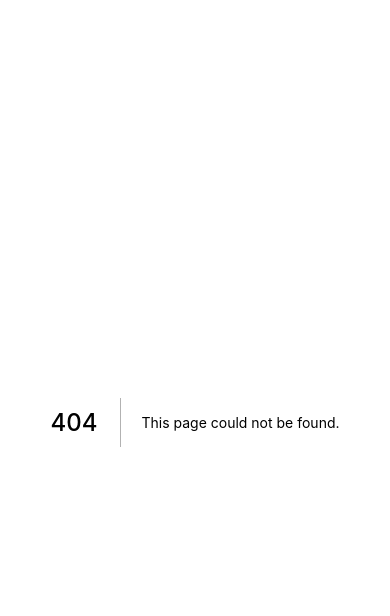
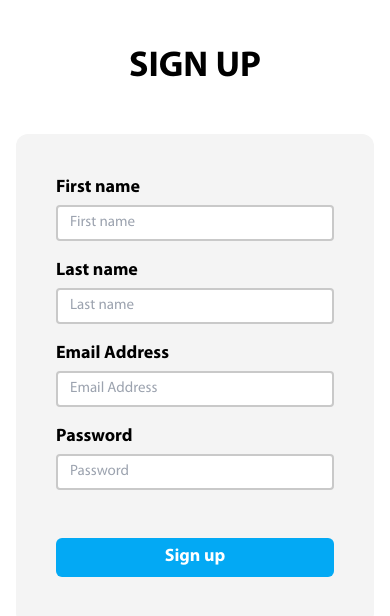
Before and after one commit to DevtranetHQ/Hacksuite, a Next.js app: page /sign-up in a window 390 px wide. Before the commit this address had no page. Shown: the top 616 px of the page. Built offline with nearby package versions, Linux system fonts and the light colour scheme.

Commit message:
create primary mobile view sign up page

```diff
--- /dev/null
+++ b/pages/sign-up.js
@@ -0,0 +1,66 @@
+const API = "http://localhost:4000";
+
+export default function SignUp(props){
+    const endpoint = "auth/register";
+    const method = "POST"
+
+    return(
+        <div>
+            <h1 className="heading text-center my-10">SIGN UP</h1>
+            <form endpoint={endpoint} method="POST" className="mx-4">
+                <div>
+                    <section>
+                        <div>
+                            <label className="form-label" for="firstName">First name</label>
+                            <input
+                                className="form-input"
+                                name="lastName"
+                                id="firstName"
+                                type="text"
+                                maxLength="50"
+                                placeholder="First name"
+                                required/>
+                        </div>
+                        <div>
+                            <label className="form-label" for="lastName">Last name</label>
+                            <input
+                                className="form-input"
+                                name="lastName"
+                                id="lastName"
+                                type="text"
+                                maxLength="50"
+                                placeholder="Last name"
+                                required/>
+                        </div>
+                    </section>
+                    <section>
+                        <div>
+                            <label className="form-label" for="email">Email Address</label>
+                            <input
+                                className="form-input"
+                                name="email"
+                                id="email"
+                                type="email"
+                                maxLength="80"
+                                placeholder="Email Address"
+                                required/>
+                        </div>
+                        <div>
+                            <label className="form-label" for="password">Password</label>
+                            <input
+                                className="form-input"
+                                name="password"
+                                id="password"
+                                type="password"
+                                minLength="6"
+                                maxLength="100"
+                                placeholder="Password"
+                                required/>
+                        </div>
+                    </section>
+                    <button className="button-small w-full mt-12">Sign up</button>
+                </div>
+            </form>
+        </div>
+    );
+}
```
